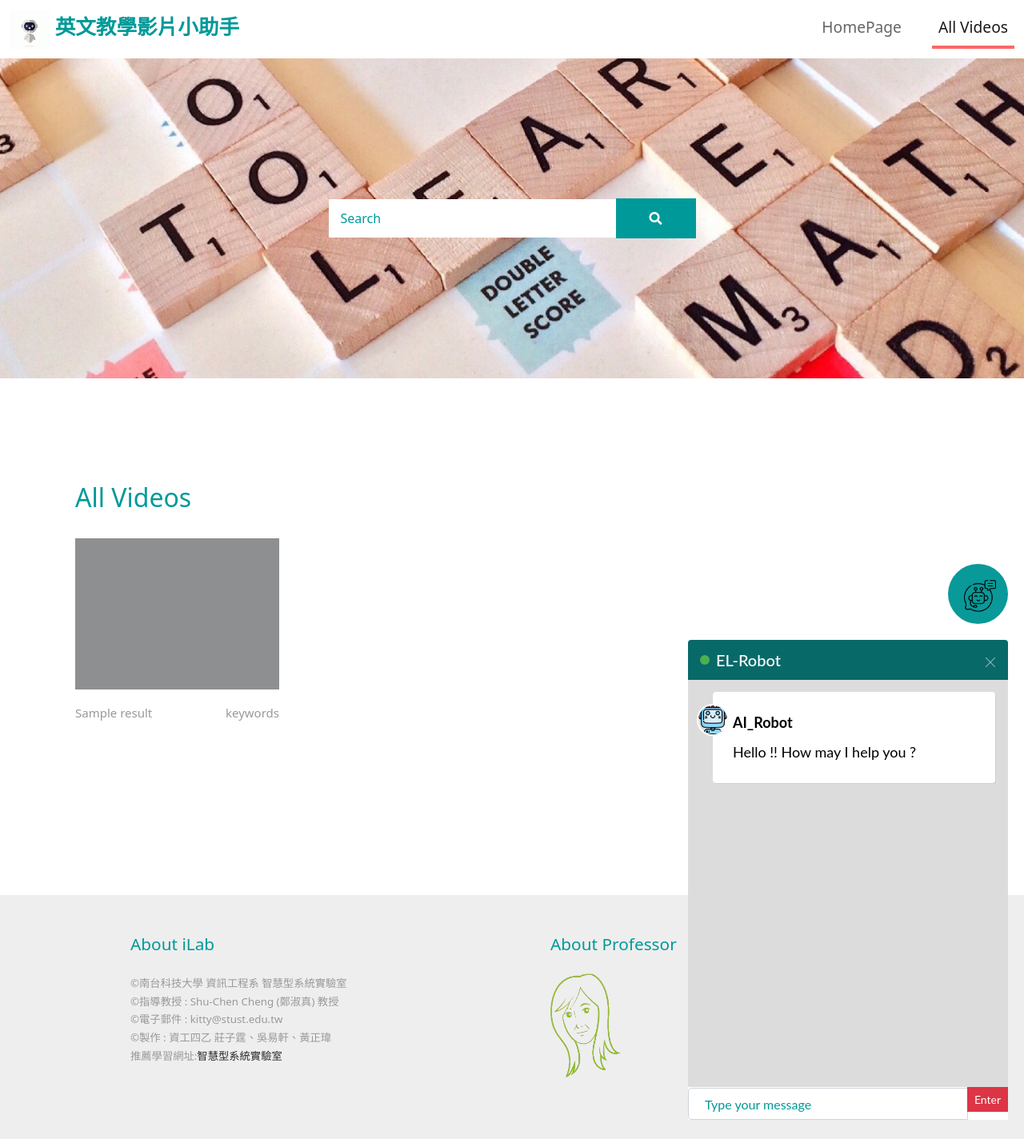
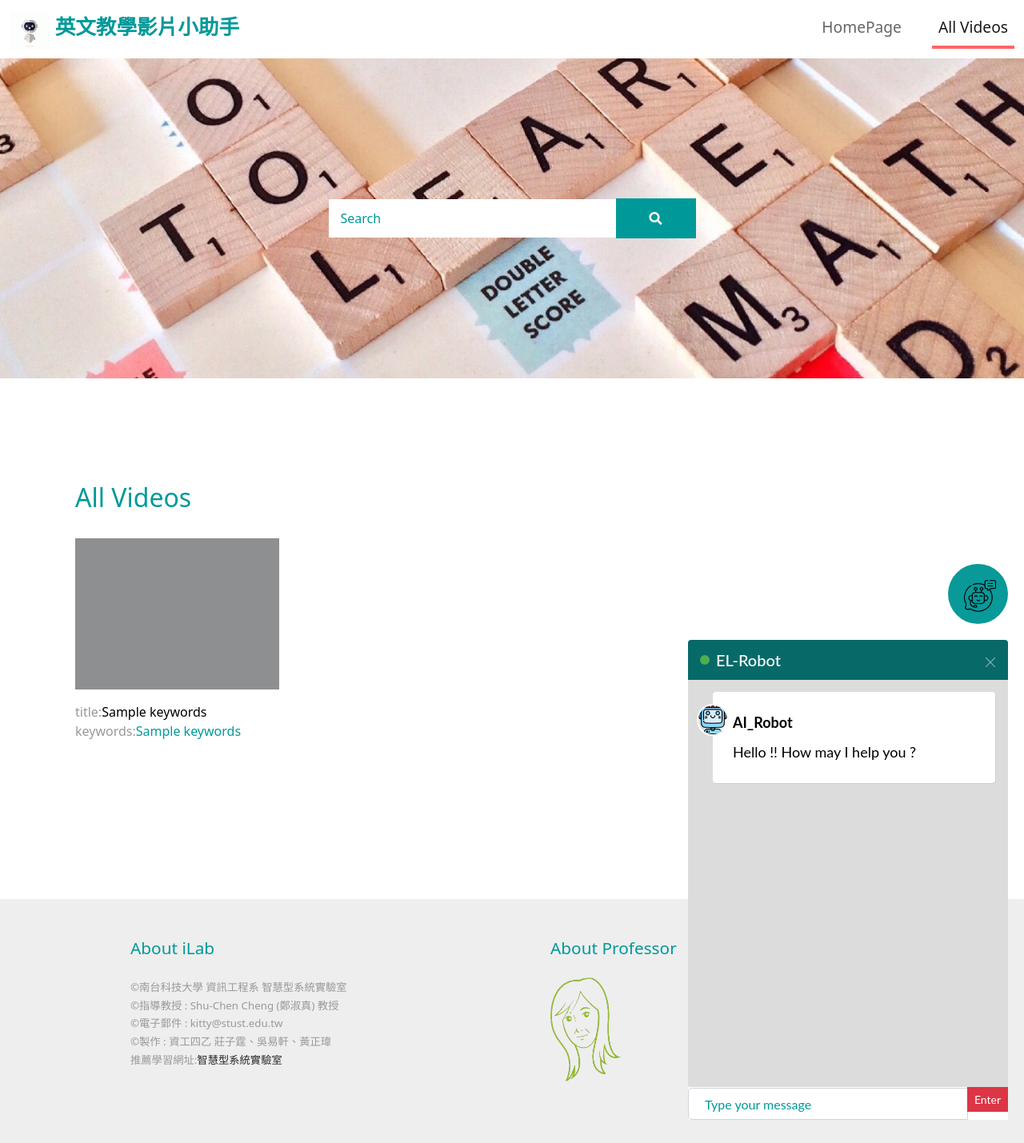
Before and after one commit to Night2155/Web, a Flask app: template templates/All_Video_Page.html in a window 1280 px wide. Shown: the whole page at 80% size. Run offline with Flask 2, Linux system fonts and the light colour scheme; the template is opened without the code that fills it: most values are stand-ins (such as "Sample title", 1, 10 or a date in 2020); some libraries are stand-ins or nearby versions; grey boxes are pictures that could not be loaded.

Commit message:
fix span

```diff
--- a/static/assets/css/templatemo-plot-listing.css
+++ b/static/assets/css/templatemo-plot-listing.css
@@ -1773,6 +1773,7 @@ Listing Page
   color: #009999;
 }
 
+
 .listing-page .item .right-content span.info {
   line-height: 30px;
 }
@@ -1802,7 +1803,15 @@ Listing Page
   height: 14px;
 }
 
-
+span.titles em {
+  font-style: normal;
+  color: black;
+}
+
+span.keywords em {
+  font-style: normal;
+  color: #009999;
+}
 
 /*
 ---------------------------------------------
--- a/templates/All_Video_Page.html
+++ b/templates/All_Video_Page.html
@@ -94,9 +94,13 @@
                           <a href="https://www.youtube.com/watch?v={{result.video_id}}" target="_blank">View more</a>
                         </figcaption>
                       </figure>
-                      <div class="d-flex justify-content-between tm-text-gray">
-                        <p>{{result.Title}}</p>
-                        <p>keywords</p>
+                      <div class="d-flex flex-column justify-content-between tm-text-gray">
+                        <span class="titles">
+                          title:<em>{{result.keywords}}</em>
+                        </span>
+                        <span class="keywords">
+                          keywords:<em>{{result.keywords}}</em>
+                        </span>
                       </div>
                     </div>
                     {% endfor %}
```
